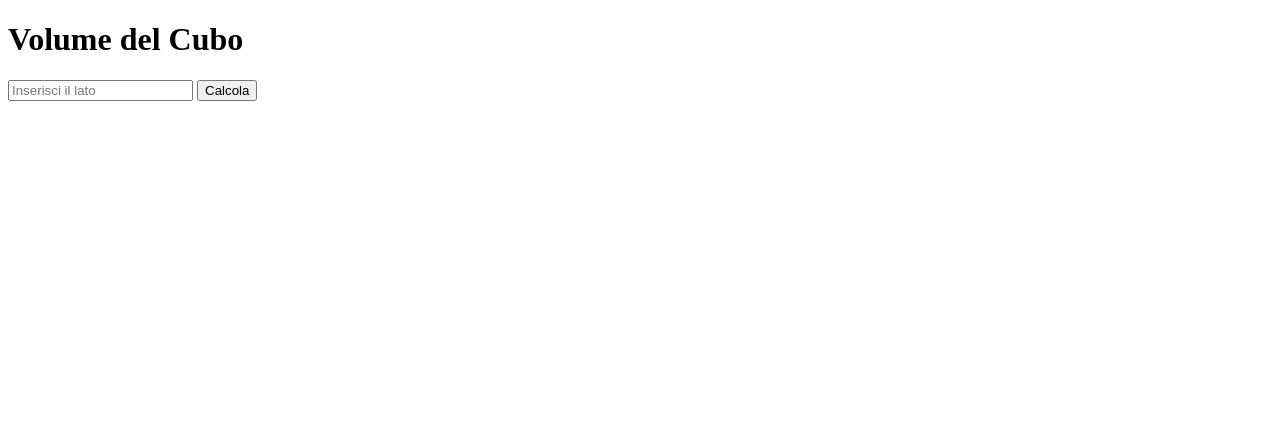
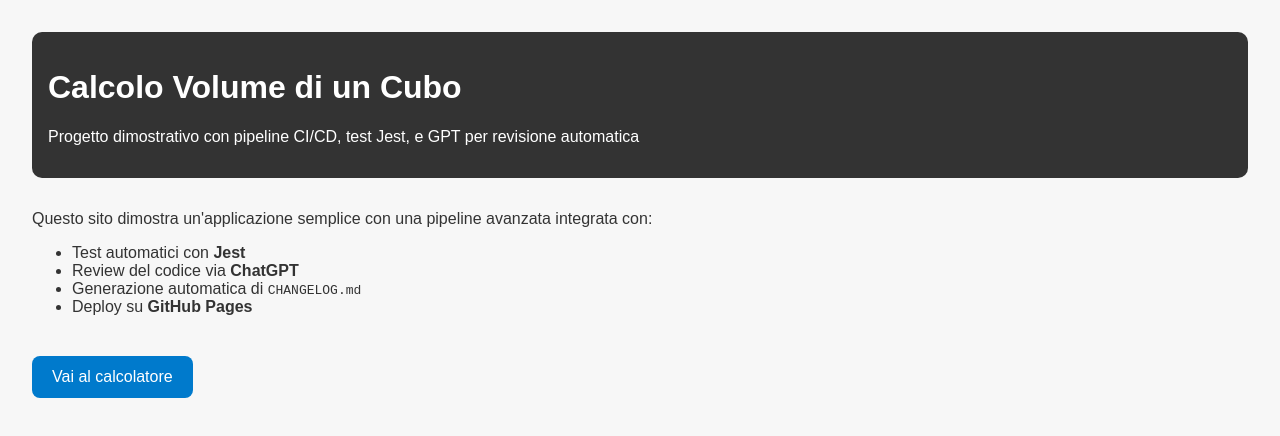
Before and after one commit to MassimoDanieli/cubo-ai-pipeline, a website: page docs/index.html in a window 1280 px wide. Drawn offline with Linux system fonts and the light colour scheme.

Commit message:
docs: prepara struttura per GitHub Pages bellina

```diff
--- a/docs/index.html
+++ b/docs/index.html
@@ -2,17 +2,48 @@
 <html lang="it">
 <head>
   <meta charset="UTF-8" />
-  <title>Volume del Cubo</title>
+  <title>Progetto GPT + CI/CD</title>
+  <style>
+    body {
+      font-family: sans-serif;
+      margin: 2rem;
+      background: #f7f7f7;
+      color: #333;
+    }
+    header {
+      background-color: #333;
+      color: #fff;
+      padding: 1rem;
+      border-radius: 10px;
+    }
+    a.button {
+      display: inline-block;
+      margin-top: 1.5rem;
+      background: #007acc;
+      color: white;
+      padding: 0.75rem 1.25rem;
+      text-decoration: none;
+      border-radius: 8px;
+    }
+    main {
+      margin-top: 2rem;
+    }
+  </style>
 </head>
 <body>
-  <h1>Volume del Cubo</h1>
-  <input id="lato" type="number" placeholder="Inserisci il lato" />
-  <button onclick="calcolaEDisegna()">Calcola</button>
-  <div id="risultato"></div>
-
-  <script type="module">
-    import { calcolaEDisegna } from './scripts/main.js';
-    window.calcolaEDisegna = calcolaEDisegna;
-  </script>
+  <header>
+    <h1>Calcolo Volume di un Cubo</h1>
+    <p>Progetto dimostrativo con pipeline CI/CD, test Jest, e GPT per revisione automatica</p>
+  </header>
+  <main>
+    <p>Questo sito dimostra un'applicazione semplice con una pipeline avanzata integrata con:</p>
+    <ul>
+      <li>Test automatici con <strong>Jest</strong></li>
+      <li>Review del codice via <strong>ChatGPT</strong></li>
+      <li>Generazione automatica di <code>CHANGELOG.md</code></li>
+      <li>Deploy su <strong>GitHub Pages</strong></li>
+    </ul>
+    <a href="scripts/main.js" class="button">Vai al calcolatore</a>
+  </main>
 </body>
 </html>
```
